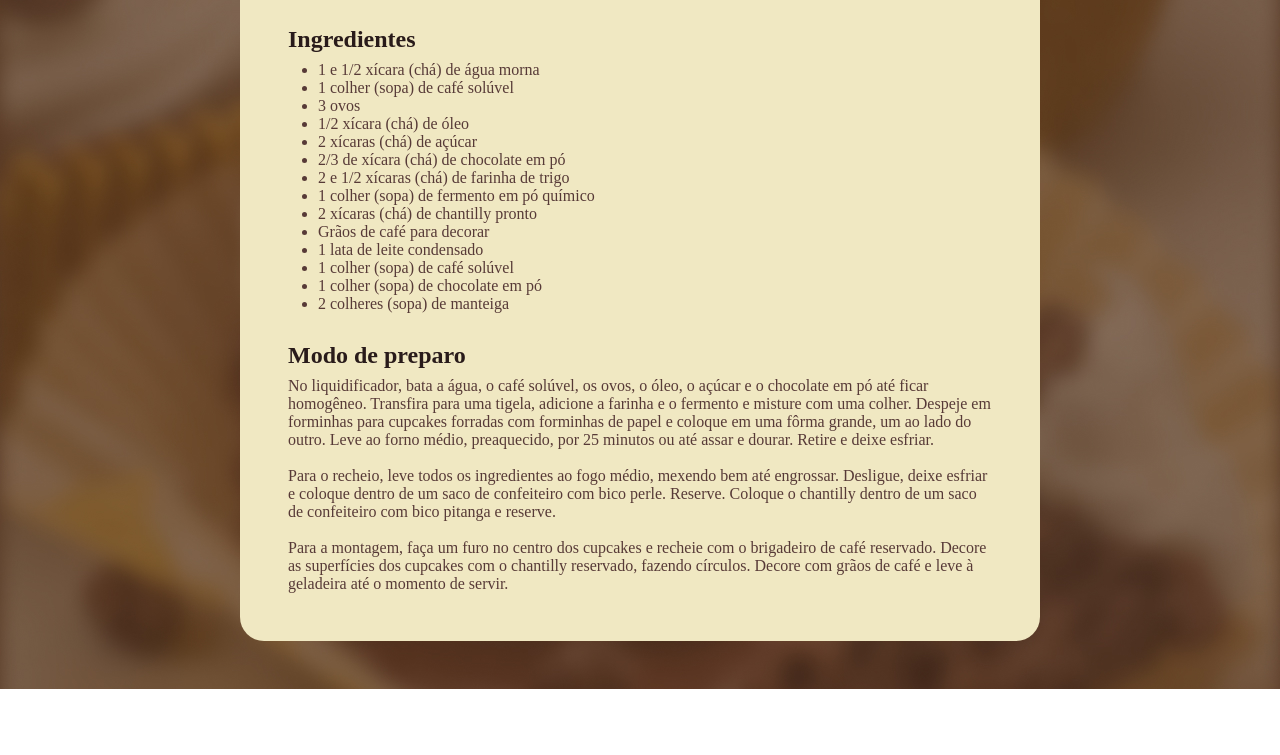
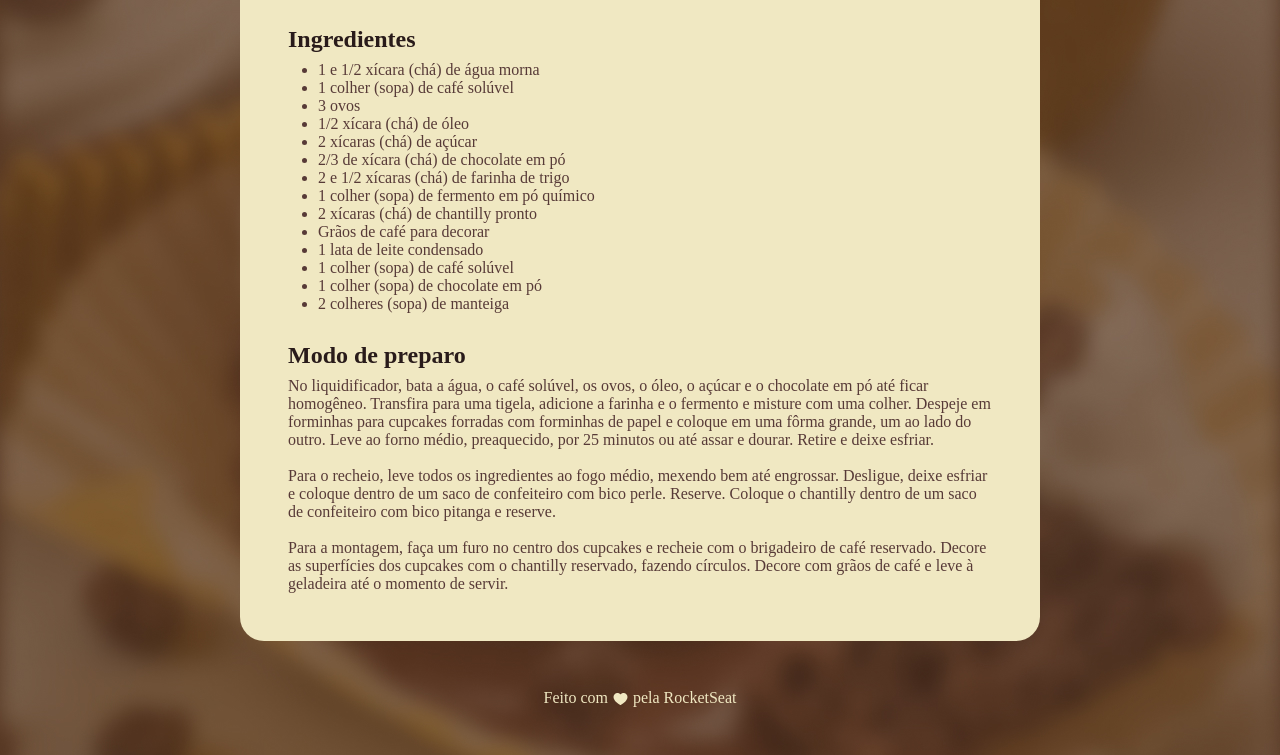
Before and after one commit to kanashirob/pagina-de-receita, a plain HTML site: page index.html in a window 1280 px wide. Shown: the part 665-1420 px from the top of the page. Before the commit the page ends 1354 px from the top, so only its background shows below. Drawn offline with Linux system fonts and the light colour scheme; a web font is replaced by a local one.

Commit message:
adiciona footer

```diff
--- a/index.html
+++ b/index.html
@@ -66,6 +66,9 @@
             </section>
         </main>
     </div>
+    <footer>
+        Feito com <img src="assets/heart.svg" alt="icone de coracao"> pela RocketSeat
+    </footer>
 </body>
 
 </html>
--- a/style.css
+++ b/style.css
@@ -54,3 +54,13 @@ h2{
 ul{
     margin-left: 30px;
 }
+
+footer {
+    color: #F0E8C2;
+    text-align: center;
+    padding-bottom: 48px;
+}
+
+footer img{
+    vertical-align: middle;
+}
```
Also changed, not shown: assets/heart.svg (added).
